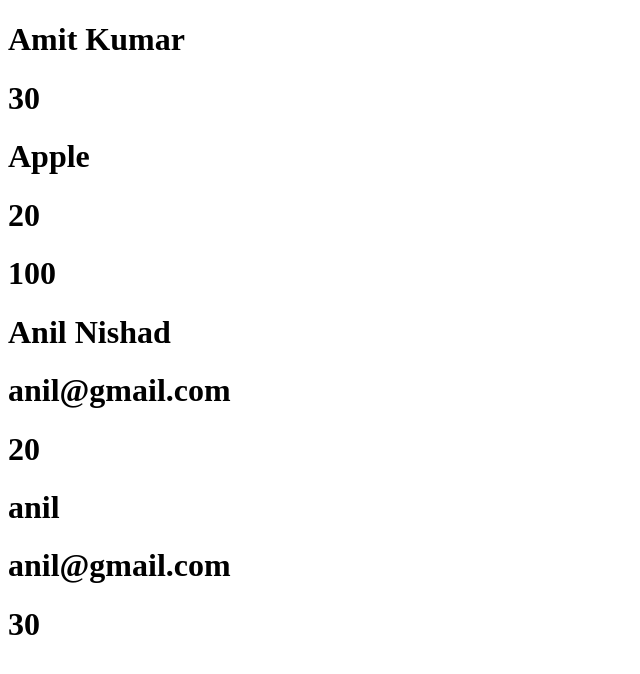
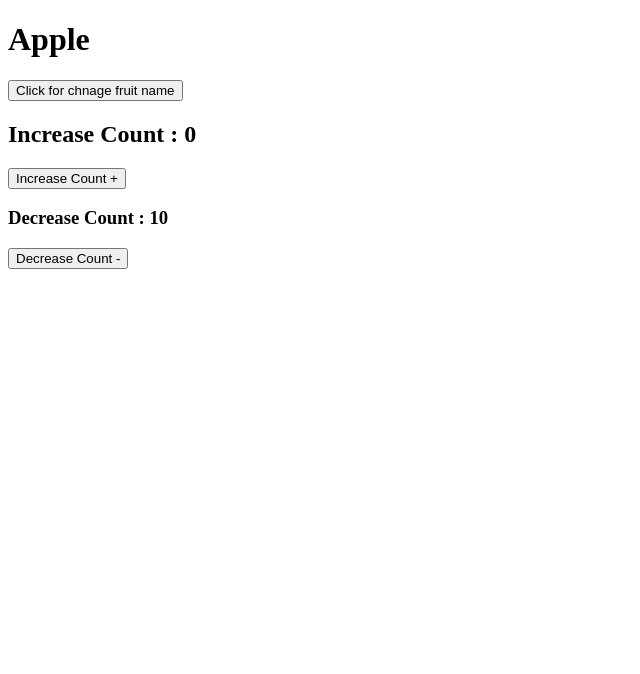
Before and after one commit to Hiii111/-react-code, a React (Vite) app: page / in a window 1280 px wide. Shown: the top 674 px of the page, without its empty margins (0-640 px from the left). Built offline with nearby package versions, Linux system fonts and the light colour scheme.

Commit message:
react state

```diff
--- a/package.json
+++ b/package.json
@@ -10,8 +10,8 @@
     "preview": "vite preview"
   },
   "dependencies": {
-    "react": "^19.1.0",
-    "react-dom": "^19.1.0"
+    "react": "^19.0.0-rc.1",
+    "react-dom": "^19.0.0-rc.1"
   },
   "devDependencies": {
     "@eslint/js": "^9.25.0",
--- a/src/App.jsx
+++ b/src/App.jsx
@@ -1,54 +1,31 @@
+import { useState } from "react";
 
-
-
-function App() {
-  const name = "Amit Kumar";
-  let x=10;
-  let y=20;
-  function fruits()
-  {
-    return "Apple";
+function App(){
+  const[fruit, setFruit]=useState("Apple");
+  function handleFruit(){
+    setFruit("Banana");
   }
-  function sum(a,b)
-  {
-    return a+b;
+  const[count, setCount]=useState(0);
+  function handleCount(){
+    setCount(count + 1);
   }
-  function operation(a,b,op)
-  {
-    if(op=="+"){
-      return a+b;
-    }else if(op=="-"){
-      return a-b;
-    }else if(op=="*"){
-      return a*b;
-    }else{
-      return "Unmached Condition";
-    }
+  const[dcount, setDcount]=useState(10);
+  function handleDcount(){
+      if(dcount > 0){
+        setDcount(dcount - 1);
+      }else{
+        setDcount("You Can't");
+      }
   }
-  const userObj = {
-    name : 'Anil Nishad',
-    email : 'anil@gmail.com',
-    age : 20
-  }
-
-  const userData = ['anil', 'anil@gmail.com', 30];
-
-  return (
+  return(
     <div>
-     <h1>{name?name:"User Not Found"}</h1>
-     <h1>{x+y}</h1>
-     <h1> {fruits()} </h1>
-     <h1>{sum(10,10)}</h1>
-     <h1>{operation(10,10,"*")}</h1>
-     <h1>{userObj.name}</h1>
-     <h1>{userObj.email}</h1>
-     <h1>{userObj.age}</h1>
-     <h1>{userData[0]}</h1>
-     <h1>{userData[1]}</h1>
-     <h1>{userData[2]}</h1>
-
+      <h1>{fruit}</h1>
+      <button onClick={handleFruit}> Click for chnage fruit name </button>
+      <h2>Increase Count : {count}</h2>
+      <button onClick={handleCount}>Increase Count +</button>
+      <h3>Decrease Count : {dcount}</h3>
+      <button onClick={handleDcount}>Decrease Count - </button>
     </div>
-  );
+  )
 }
-
 export default App;
```
Also changed, not shown: src/Footer.jsx (deleted, +0 -8 lines), src/Header.jsx (deleted, +0 -8 lines), src/ToDo.jsx (deleted, +0 -16 lines), 1 other file (tests, documents, lock files or other folders).
